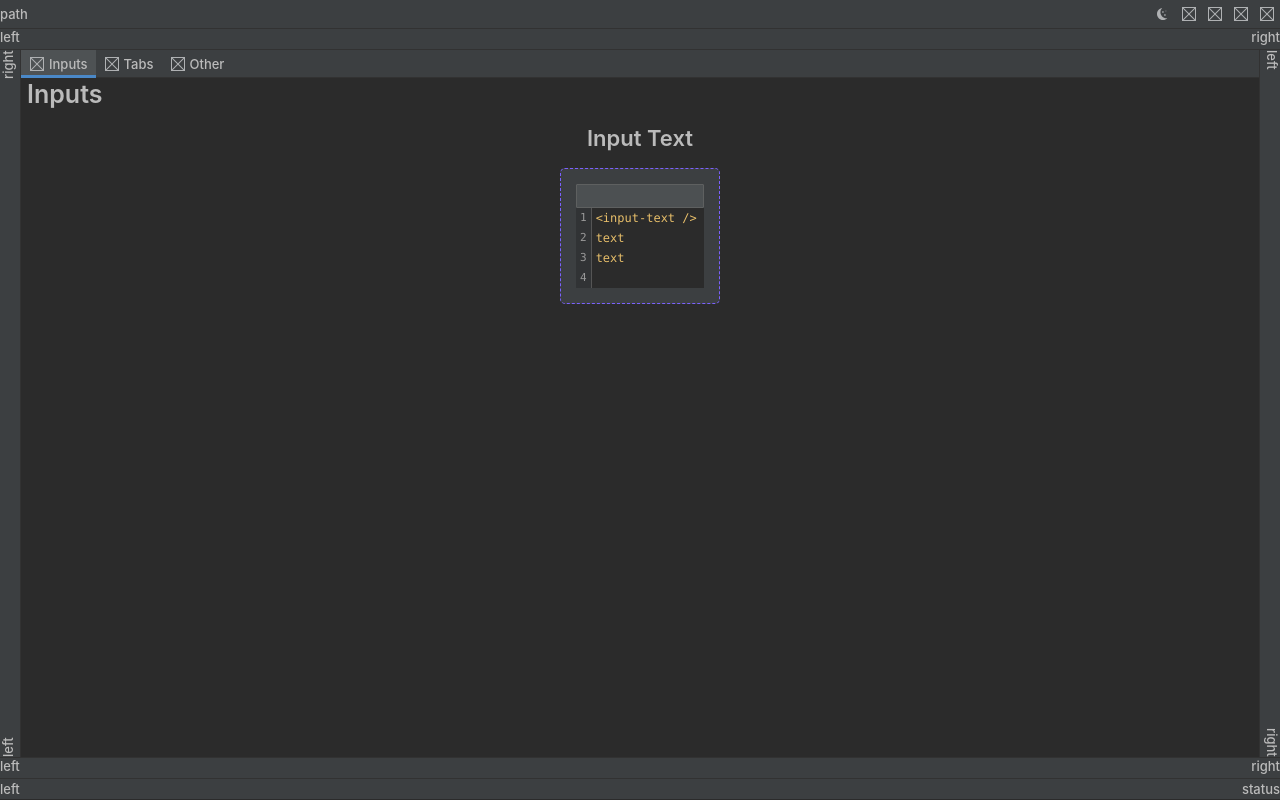
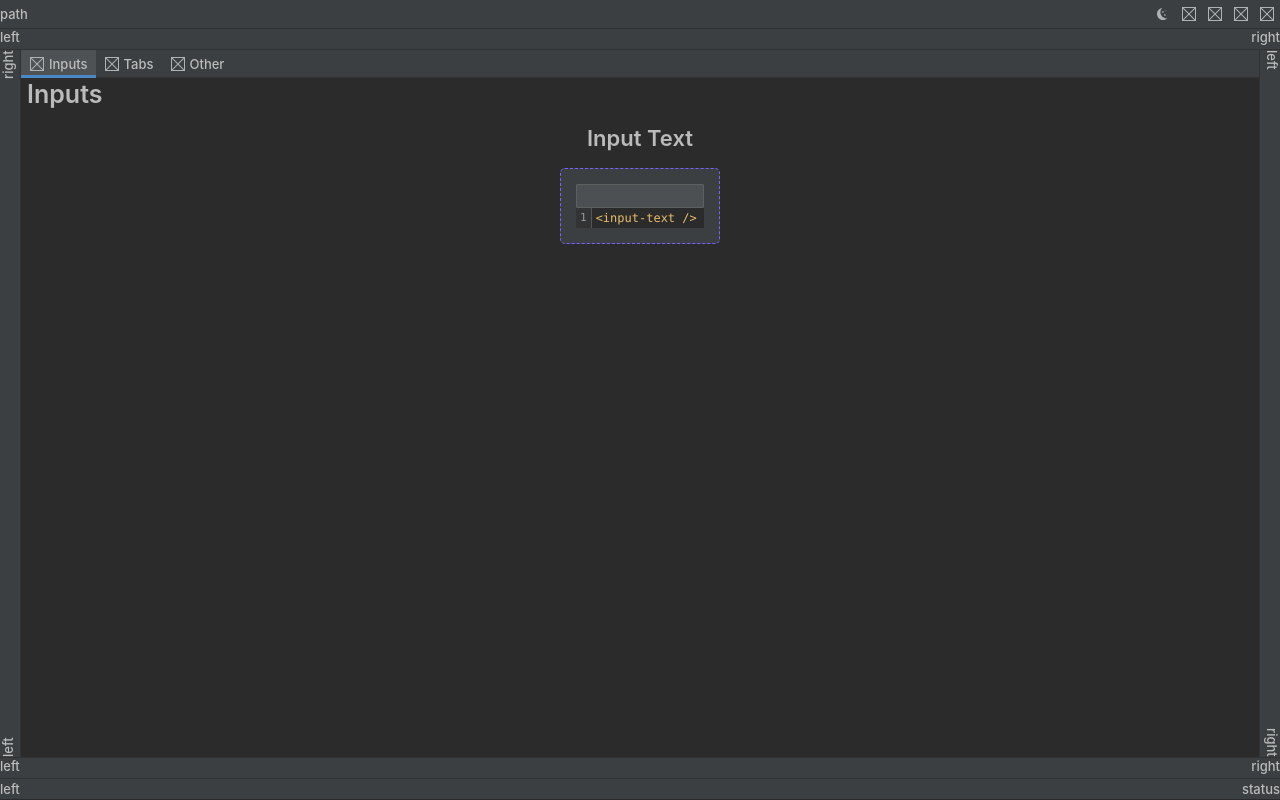
Before and after one commit to cclarice/CodeGlossary, a Vue app: page /dev/interface in a window 1280 px wide. Built offline with nearby package versions, Linux system fonts and the light colour scheme.

Commit message:
Interface.vue update

```diff
--- a/src/views/develop/Interface.vue
+++ b/src/views/develop/Interface.vue
@@ -36,10 +36,7 @@ import InputText from '@/components/inputs/InputText.vue'
 import CCode from '@/components/code/CCode.vue'
 
 const inputTextText0 =
-`<input-text />
-text
-text
-`
+`<input-text />`
 
 const tabs = [
   {
```
